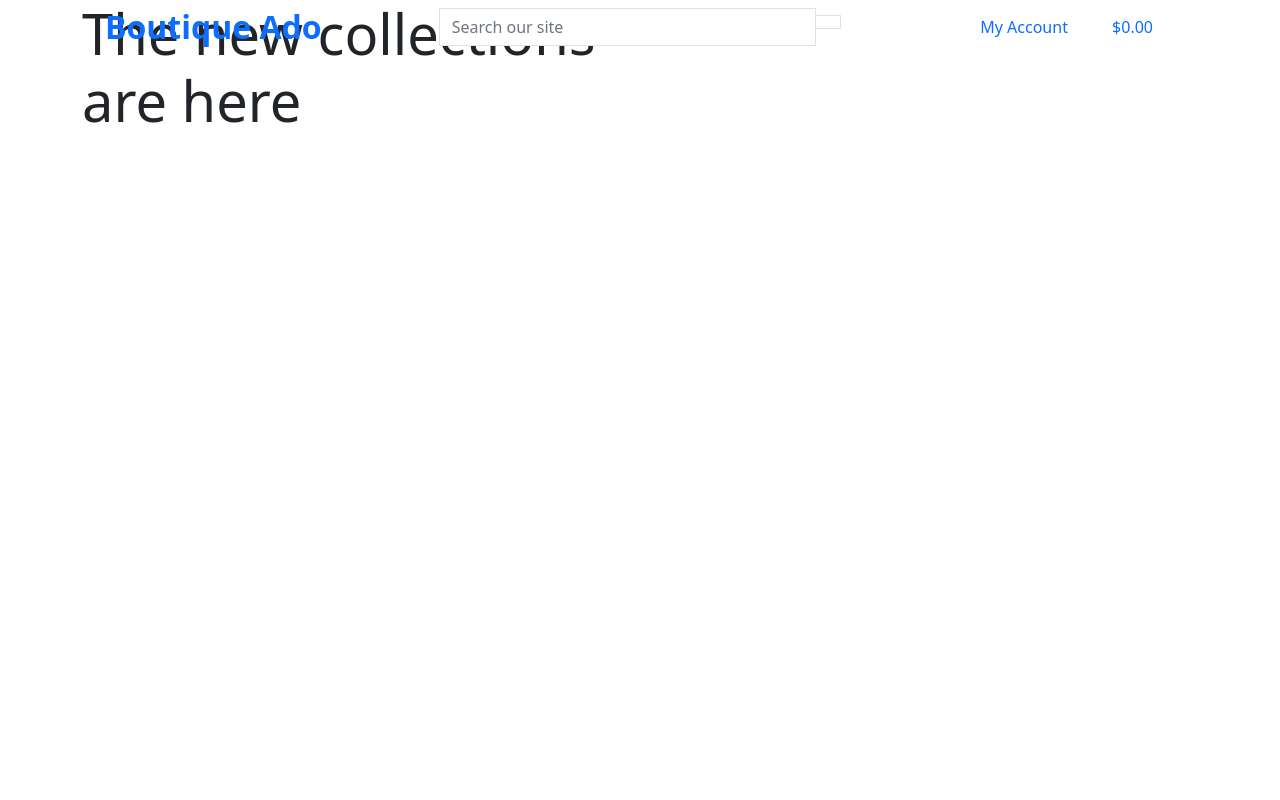
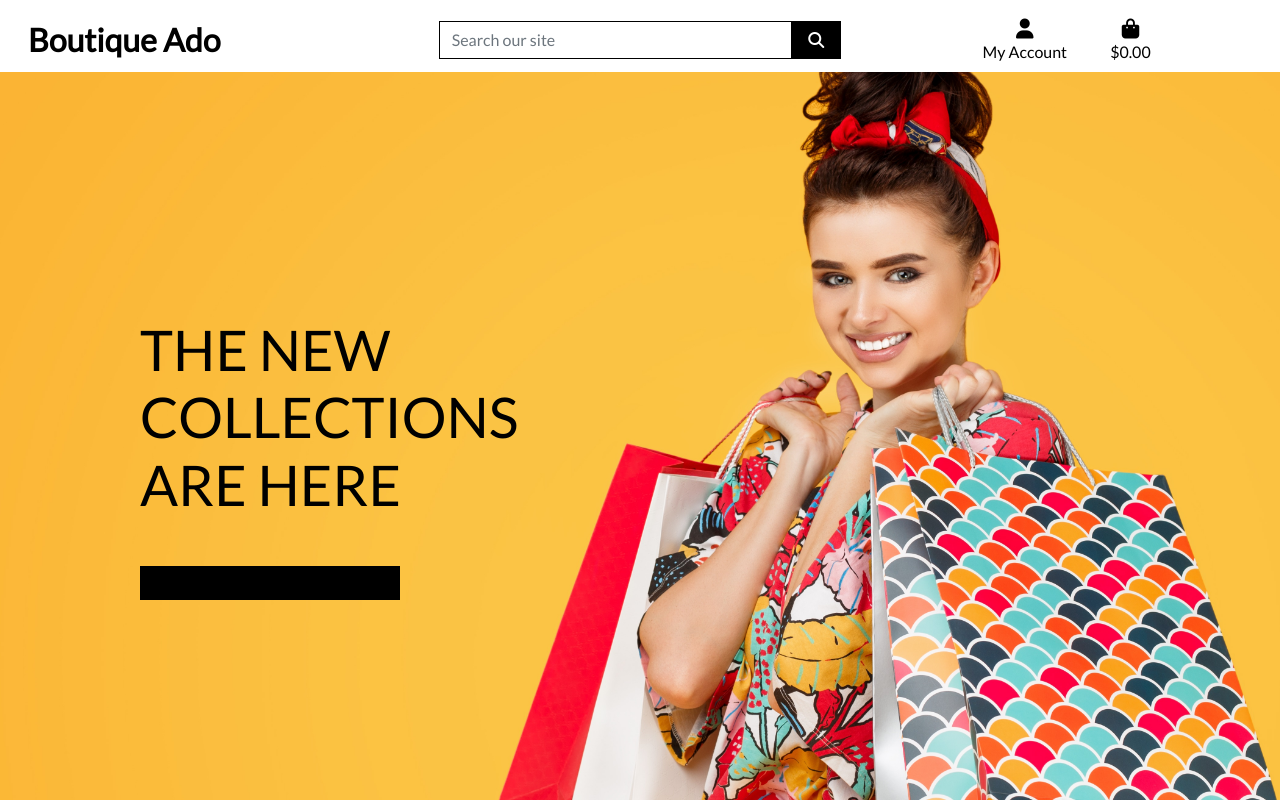
Before and after one commit to Hgoatly/boutique_ado_v1, a Django app: page / in a window 1280 px wide. Run offline with Django 3.2, Linux system fonts and the light colour scheme; some libraries are stand-ins or nearby versions.

Commit message:
Complete home page header and css.

```diff
--- a/boutique_ado/settings.py
+++ b/boutique_ado/settings.py
@@ -148,3 +148,7 @@
 # https://docs.djangoproject.com/en/3.1/howto/static-files/
 
 STATIC_URL = '/static/'
+STATICFILES_DIRS = (os.path.join(BASE_DIR, 'static'),)
+
+MEDIA_URL = '/media/'
+MEDIA_ROOT = os.path.join(BASE_DIR, 'media')
--- a/boutique_ado/urls.py
+++ b/boutique_ado/urls.py
@@ -15,9 +15,11 @@
 """
 from django.contrib import admin
 from django.urls import path, include
+from django.conf import settings
+from django.conf.urls.static import static
 
 urlpatterns = [
     path('admin/', admin.site.urls),
     path('accounts/', include('allauth.urls')),
     path('', include('home.urls')),
-]
+] + static(settings.MEDIA_URL, document_root=settings.MEDIA_ROOT)
--- /dev/null
+++ b/static/css/base.css
@@ -0,0 +1,81 @@
+html {
+    height: 100%;
+}
+
+body {
+    background: url('/media/homepage_background_cropped.jpg') no-repeat center center fixed;
+    background-size: cover;
+    height: calc(100vh - 164px);
+    color: #555;
+    font-family: 'Lato';
+}
+
+/* from Bulma */
+.icon {
+    align-items: center;
+    display: inline-flex;
+    justify-content: center;
+    height: 1.5rem;
+    width: 1.5rem;
+}
+
+.logo-font {
+    text-transform: uppercase;
+}
+
+.main-logo-link {
+    width: fit-content;
+}
+
+.shop-now-button {
+    background: black;
+    color: white;
+    min-width: 260px;
+}
+
+.btn-black {
+    background: black;
+    color: white;
+}
+
+.shop-now-button:hover,
+.shop-now-button:active,
+.shop-now-button:focus,
+.btn-black:hover,
+.btn-black:active,
+.btn-black:focus {
+    background: #222;
+    color: white;
+}
+
+.text-black {
+    color: #000 !important;
+}
+
+.border-black {
+    border: 1px solid black !important;
+}
+
+/* -------------------------------- Media Queries */
+
+/* Slightly larger container on xl screens */
+@media (min-width: 1200px) {
+  .container {
+    max-width: 80%;
+  }
+}
+
+/* fixed top navbar only on medium and up */
+@media (min-width: 992px) {
+    .fixed-top-desktop-only {
+        position: fixed;
+        top: 0;
+        right: 0;
+        left: 0;
+        z-index: 1030;
+    }
+
+    .header-container {
+        padding-top: 164px;
+    }
+}
--- a/templates/base.html
+++ b/templates/base.html
@@ -15,6 +15,9 @@
 
 {% block corecss %}
     <link href="https://cdn.jsdelivr.net/npm/bootstrap@5.0.0-beta2/dist/css/bootstrap.min.css" rel="stylesheet" integrity="sha384-BmbxuPwQa2lc/FVzBcNJ7UAyJxM6wuqIj61tLrc4wSX0szH/Ev+nYRRuWlolflfl" crossorigin="anonymous">
+    <link rel="preconnect" href="https://fonts.gstatic.com">
+    <link href="https://fonts.googleapis.com/css2?family=Lato&display=swap" rel="stylesheet">
+    <link rel="stylesheet" href="{% static 'css/base.css' %}">
 {% endblock %}
 
 {% block extra_css %}
@@ -23,13 +26,10 @@
     <!-- Optional JavaScript; choose one of the two! -->
 
 {% block corejs %}
-    <!-- Option 1: Bootstrap Bundle with Popper -->
-    <script src="https://cdn.jsdelivr.net/npm/bootstrap@5.0.0-beta2/dist/js/bootstrap.bundle.min.js" integrity="sha384-b5kHyXgcpbZJO/tY9Ul7kGkf1S0CWuKcCD38l8YkeH8z8QjE0GmW1gYU5S9FOnJ0" crossorigin="anonymous"></script>
-    <!-- Option 2: Separate Popper and Bootstrap JS -->
-    <!--
-    <script src="https://cdn.jsdelivr.net/npm/@popperjs/core@2.6.0/dist/umd/popper.min.js" integrity="sha384-KsvD1yqQ1/1+IA7gi3P0tyJcT3vR+NdBTt13hSJ2lnve8agRGXTTyNaBYmCR/Nwi" crossorigin="anonymous"></script>
-    <script src="https://cdn.jsdelivr.net/npm/bootstrap@5.0.0-beta2/dist/js/bootstrap.min.js" integrity="sha384-nsg8ua9HAw1y0W1btsyWgBklPnCUAFLuTMS2G72MMONqmOymq585AcH49TLBQObG" crossorigin="anonymous"></script>
-    -->
+    <script src="https://kit.fontawesome.com/e02943c769.js" crossorigin="anonymous"></script>
+    <script src="https://code.jquery.com/jquery-3.4.1.slim.min.js" integrity="sha384-J6qa4849blE2+poT4WnyKhv5vZF5SrPo0iEjwBvKU7imGFAV0wwj1yYfoRSJoZ+n" crossorigin="anonymous"></script>
+    <script src="https://cdn.jsdelivr.net/npm/popper.js@1.16.0/dist/umd/popper.min.js" integrity="sha384-Q6E9RHvbIyZFJoft+2mJbHaEWldlvI9IOYy5n3zV9zzTtmI3UksdQRVvoxMfooAo" crossorigin="anonymous"></script>
+    <script src="https://stackpath.bootstrapcdn.com/bootstrap/4.4.1/js/bootstrap.min.js" integrity="sha384-wfSDF2E50Y2D1uUdj0O3uMBJnjuUD4Ih7YwaYd1iqfktj0Uod8GCExl3Og8ifwB6" crossorigin="anonymous"></script>
 {% endblock %}
 
 {% block extra_js %}
@@ -39,7 +39,7 @@
     <body>
 
     <header class="container-fluid fixed-top">
-        <div class="row">
+        <div id="topnav" class="row bg-white pt-lg-2 d-none d-lg-flex">
             <div class="col-12 col-lg-4 my-auto py-1 py-lg-0 text-center text-lg-left">
                 <a href="{% url 'home' %}" class="nav-link main-logo-link">
                     <h2 class="logo-front text-black my-0"><strong>Boutique Ado</strong></h2>
```
Also changed, not shown: media/homepage_background_cropped.jpg (added).
